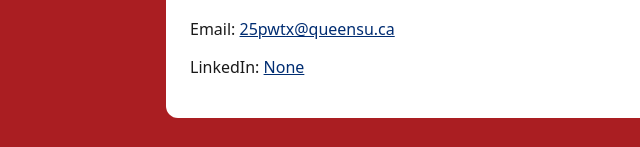
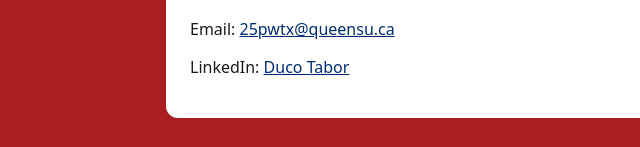
Before and after one commit to Fronza587-code/queens-student-page, a plain HTML site: page index.html in a window 1280 px wide. Shown: the part 803-950 px from the top of the page, 0-640 px from the left. Drawn offline with Linux system fonts and the light colour scheme.

Commit message:
Update index.html

```diff
--- a/index.html
+++ b/index.html
@@ -32,7 +32,7 @@
       <!-- ====== CONTACT (update your links) ====== -->
       <h2>Contact</h2>
       <p>Email: <a href="mailto:25pwtx@queensu.ca">25pwtx@queensu.ca</a></p>
-      <p>LinkedIn: <a href="#">None</a></p>
+      <p>LinkedIn: <a href="https://www.linkedin.com/in/duco-tabor-612258334?utm_source=share&utm_campaign=share_via&utm_content=profile&utm_medium=android_app ">Duco Tabor</a></p>
     </main>
   </body>
 </html>
```
